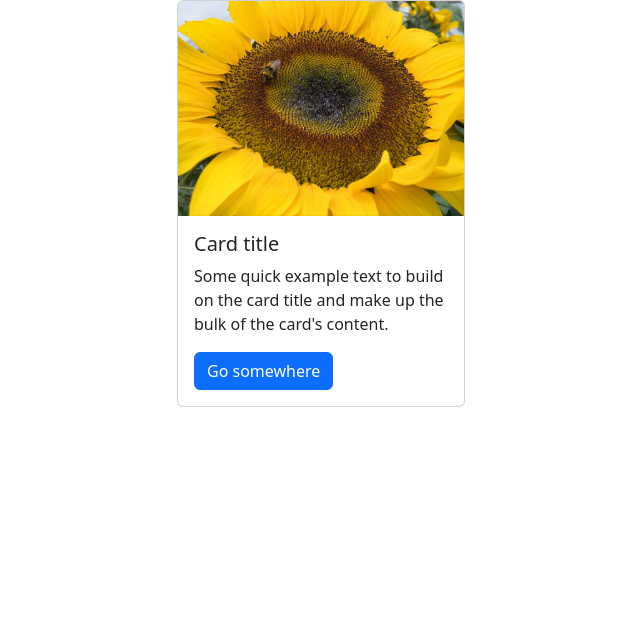
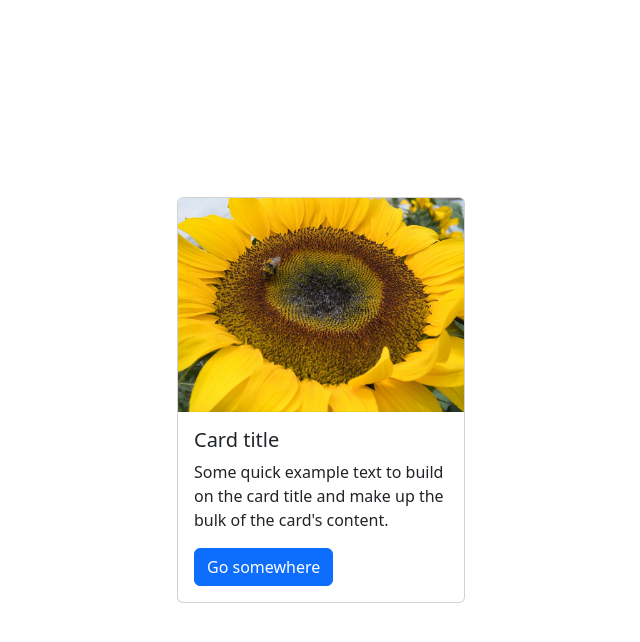
Before and after one commit to DevEnProgreso/Flower-Bootstrap, a plain HTML site: page index.html in a window 1280 px wide. Shown: the whole page, without its empty margins (319-959 px from the left). Drawn offline with nearby package versions, Linux system fonts and the light colour scheme.

Commit message:
third commit

```diff
--- a/index.html
+++ b/index.html
@@ -13,12 +13,10 @@
     />
     <style>
       .flex-container {
-        height: 100%;
-        padding: 0;
-        margin: 0;
         display: flex;
+        height: 100vh;
+        justify-content: center;
         align-items: center;
-        justify-content: center;
       }
       /* TODO 4: Use flexbox to center the card in the vertical and horizontal center. */
     </style>
```
